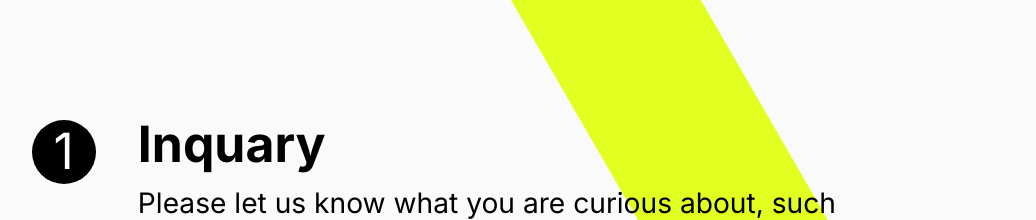
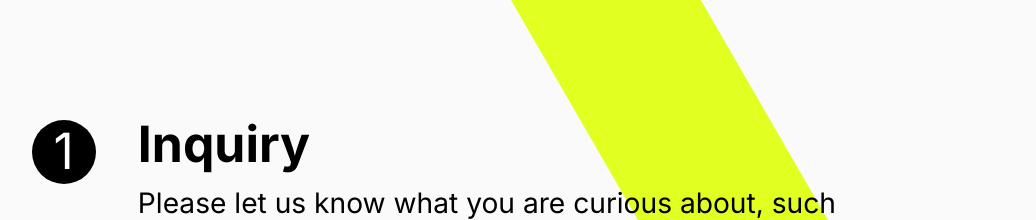
Before and after one commit to joseph-wee/repunch-web-public, a Next.js app: page / in a window 1280 px wide. Shown: the part 5060-5280 px from the top of the page, without its empty margins (58-1094 px from the left). Built offline with nearby package versions, Linux system fonts and the light colour scheme; no server answers.

Commit message:
chore: 오타 수정 inquary -> inquiry

```diff
--- a/pages/index.tsx
+++ b/pages/index.tsx
@@ -358,7 +358,7 @@ export default function Home() {
             <FlexWrapper6>
               <Number>1</Number>
               <TextWrapper6>
-                <MiddleText6_1>Inquary</MiddleText6_1>
+                <MiddleText6_1>Inquiry</MiddleText6_1>
                 <SmallText2>
                   Please let us know what you are curious about, such
                   <br />
```
